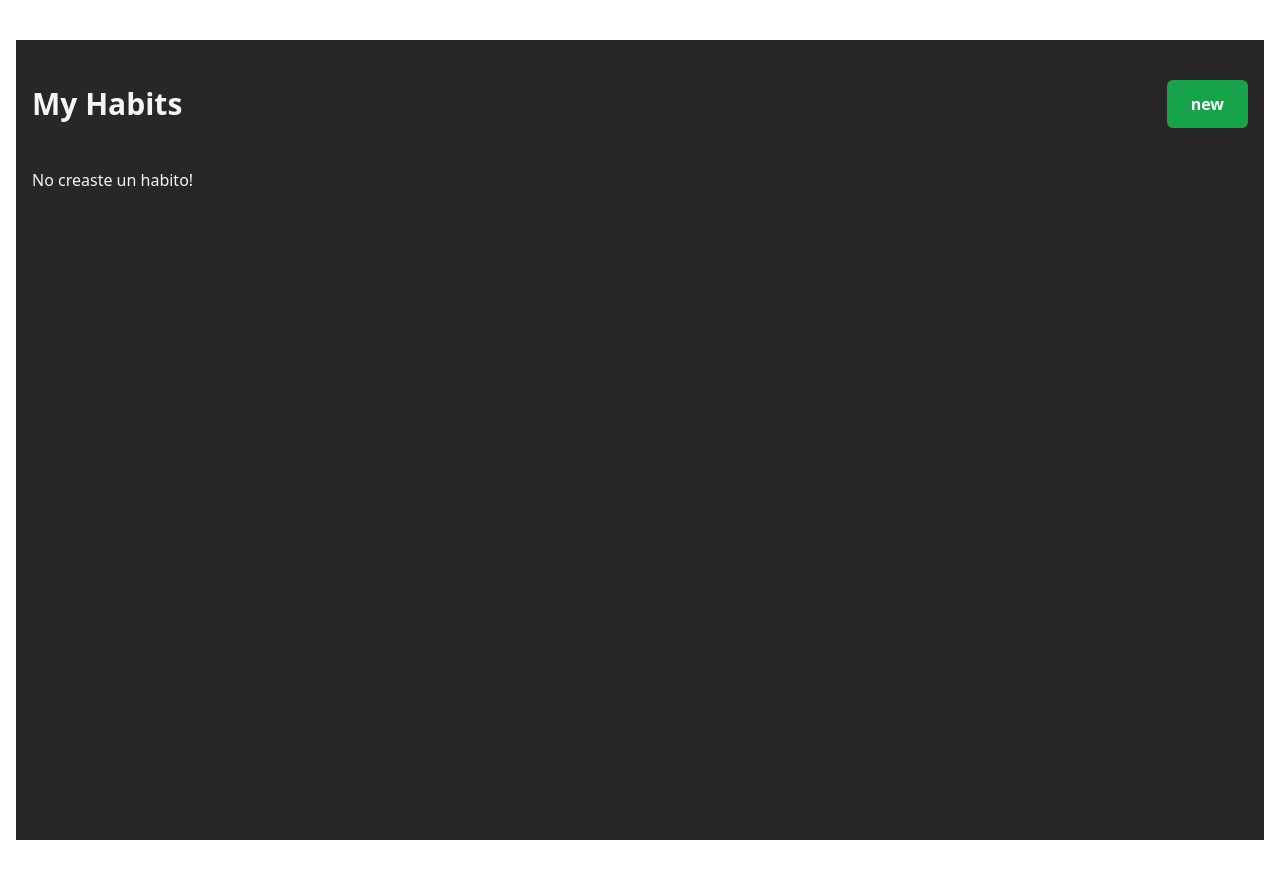
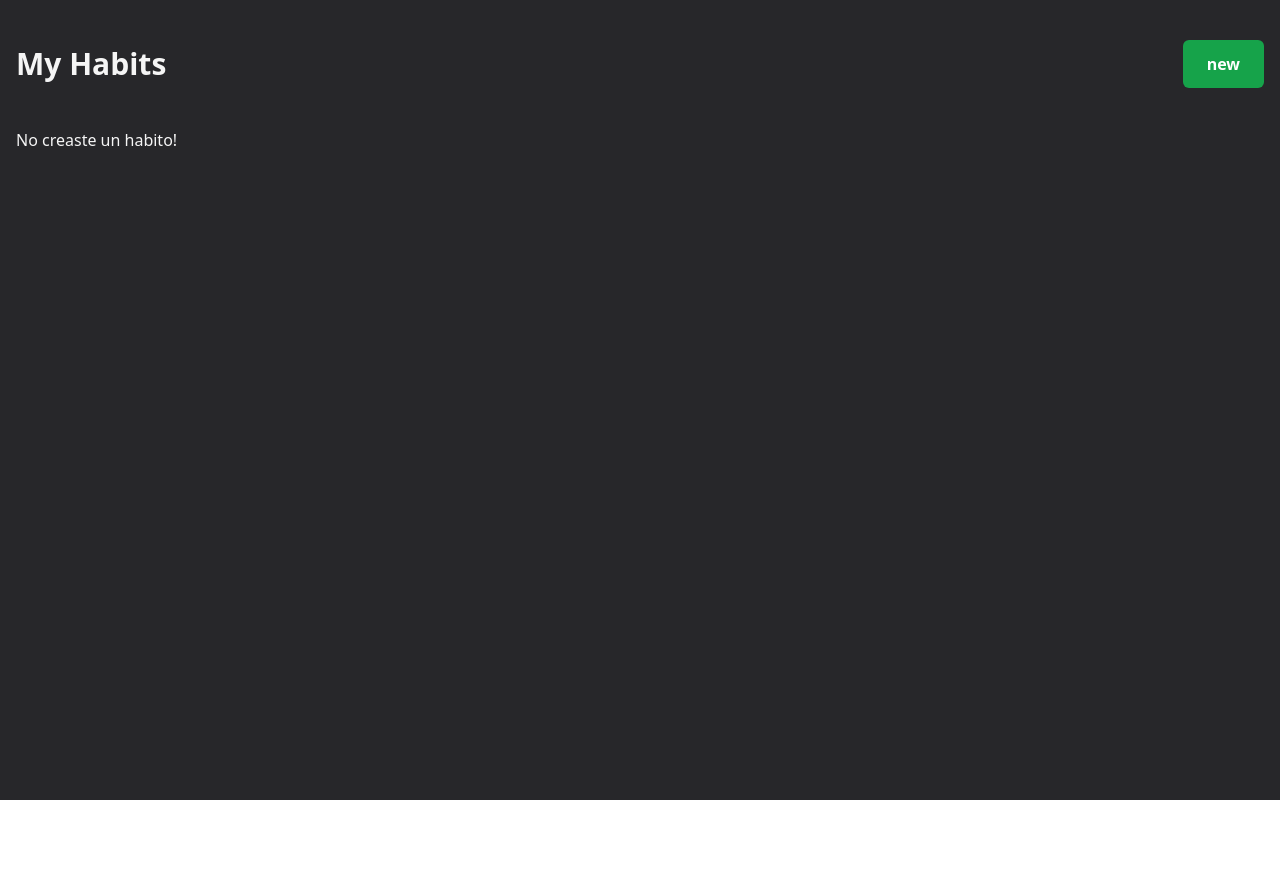
Before and after one commit to GuidoCarda/doguihabits, a React (Vite) app: page / in a window 1280 px wide. After the commit the page ends 800 px from the top, so only its background shows below. Built offline with nearby package versions, Linux system fonts and the light colour scheme.

Commit message:
Quick layout fix

```diff
--- a/src/App.jsx
+++ b/src/App.jsx
@@ -4,17 +4,14 @@ import { Route, Routes } from "react-router-dom";
 import Habits from "./pages/habits";
 import Playground from "./pages/Playground";
 import HabitDetail from "./pages/HabitDetail";
-import Layout from "./components/Layout";
 
 function App() {
   return (
-    <Layout>
-      <Routes>
-        <Route path="/" element={<Habits />} />
-        <Route path="/habits/:id" element={<HabitDetail />} />
-        <Route path="/playground" element={<Playground />} />
-      </Routes>
-    </Layout>
+    <Routes>
+      <Route path="/" element={<Habits />} />
+      <Route path="/habits/:id" element={<HabitDetail />} />
+      <Route path="/playground" element={<Playground />} />
+    </Routes>
   );
 }
 
--- a/src/pages/HabitDetail.jsx
+++ b/src/pages/HabitDetail.jsx
@@ -5,9 +5,7 @@ import useHabitsStore from "../store/store";
 const HabitDetail = () => {
   let { id } = useParams();
 
-  console.log(id);
   const habits = useHabitsStore((state) => state.habits);
-
   const habit = habits.find((habit) => habit.id === id);
 
   return <div>{habit && <h1>{habit.title}</h1>}</div>;
```
